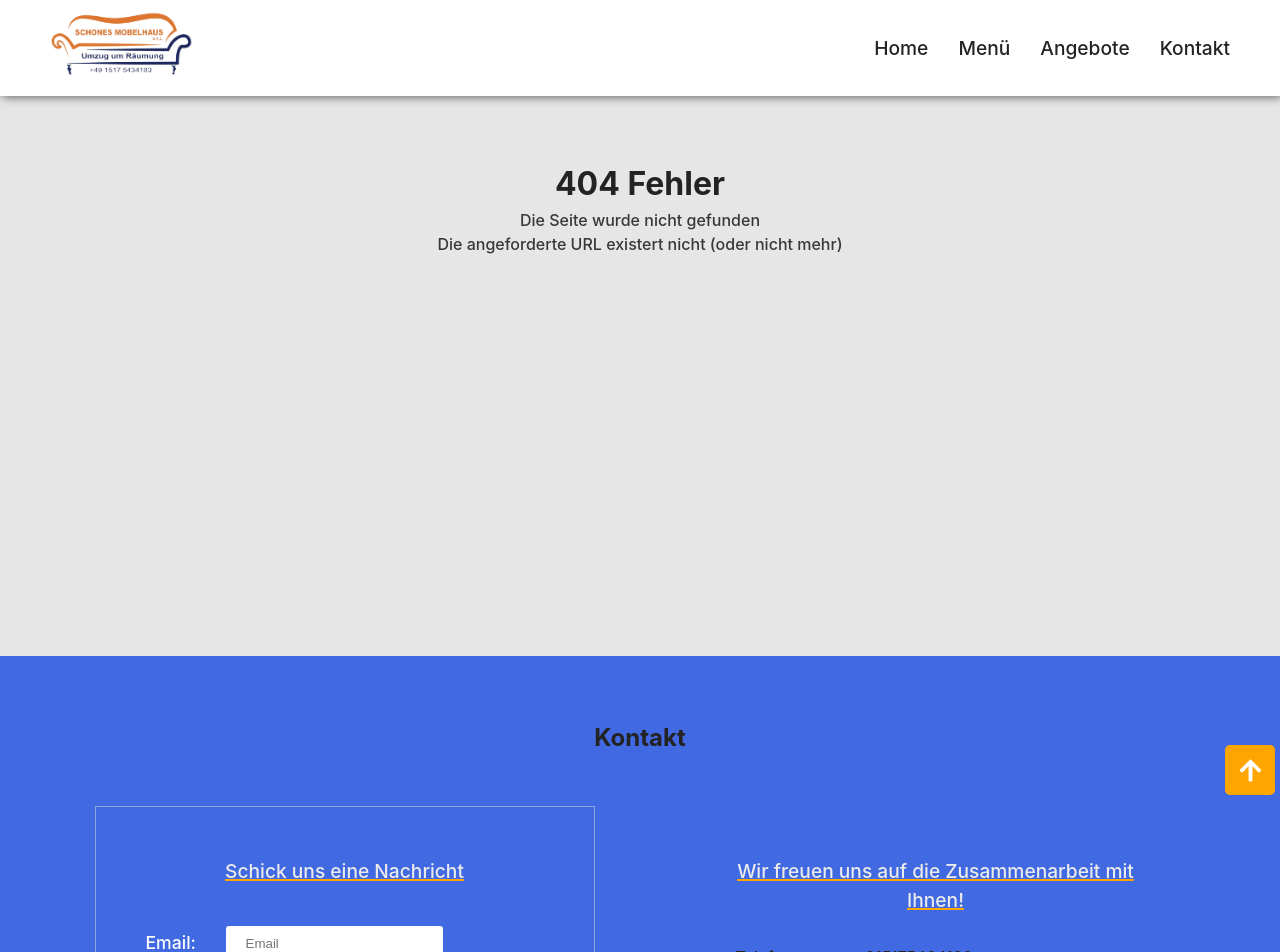
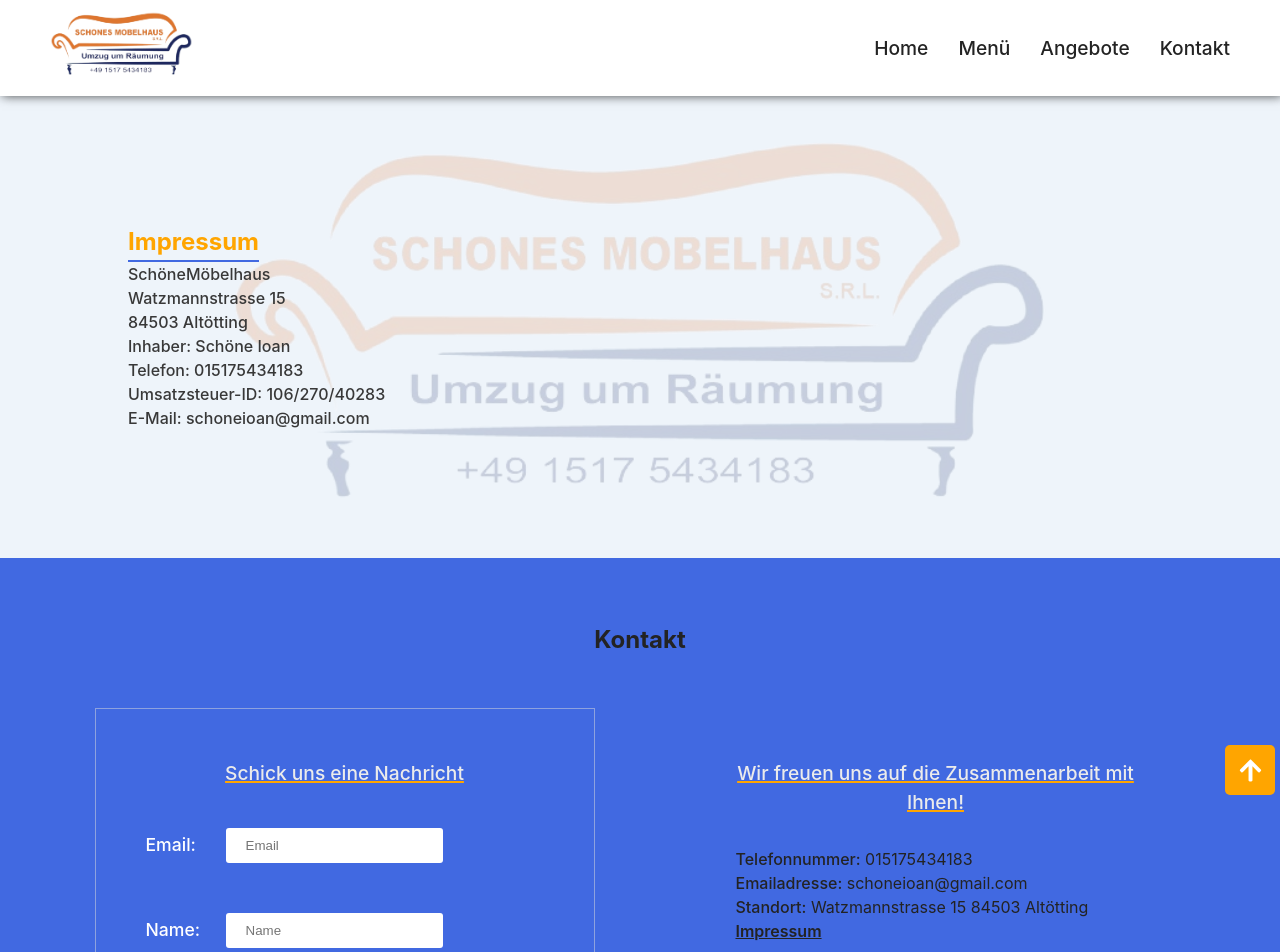
Before and after one commit to PatrisiaLorenaSchone/SchonesMobelHaus, a React (Vite) app: page /impressum in a window 1280 px wide. Shown: the top 952 px of the page. Built offline with nearby package versions, Linux system fonts and the light colour scheme.

Commit message:
modified impressum

```diff
--- a/src/App.jsx
+++ b/src/App.jsx
@@ -15,7 +15,7 @@ function App() {
             <Route path='menu' element={<MenuPage />}/>
             <Route path='prices' element={<PricePage />}/>
             <Route path='*' element={<Errorpage/>}/>
-            <Route path='impresum' element={<Impresum/>}/>
+            <Route path='impressum' element={<Impresum/>}/>
           </Route>
         </Routes >
     </BrowserRouter>
--- a/src/components/Footer.jsx
+++ b/src/components/Footer.jsx
@@ -95,7 +95,7 @@ function Footer() {
         <li><span>Telefonnummer:</span> 015175434183</li>
         <li><span>Emailadresse:</span> schoneioan@gmail.com</li>
         <li><span>Standort:</span> Watzmannstrasse 15 84503 Altötting</li>
-        <Link to={'/impresum'}>Impresum</Link>
+        <Link to={'/impressum'}>Impressum</Link>
        </ul>
        <iframe src="https://www.google.com/maps/embed?pb=!1m18!1m12!1m3!1d2657.8337066063577!2d12.661896599999999!3d48.2290766!2m3!1f0!2f0!3f0!3m2!1i1024!2i768!4f13.1!3m3!1m2!1s0x4775c47a3cc88c05%3A0x6b684d35a643ae7c!2sWatzmannstra%C3%9Fe%2015%2C%2084503%20Alt%C3%B6tting!5e0!3m2!1sen!2sde!4v1702660899440!5m2!1sen!2sde"  allowFullScreen="" loading="lazy" referrerPolicy="no-referrer-when-downgrade"></iframe>
        <div className="row flyer">
--- a/src/pages/Impresum.jsx
+++ b/src/pages/Impresum.jsx
@@ -4,7 +4,7 @@ import React from 'react'
 function Impresum() {
   return (
     <div className='impresum'>
-      <h2>Impresum</h2>
+      <h2>Impressum</h2>
         <p>SchöneMöbelhaus</p>
         <p>Watzmannstrasse 15</p>
         <p>84503 Altötting</p>
```
